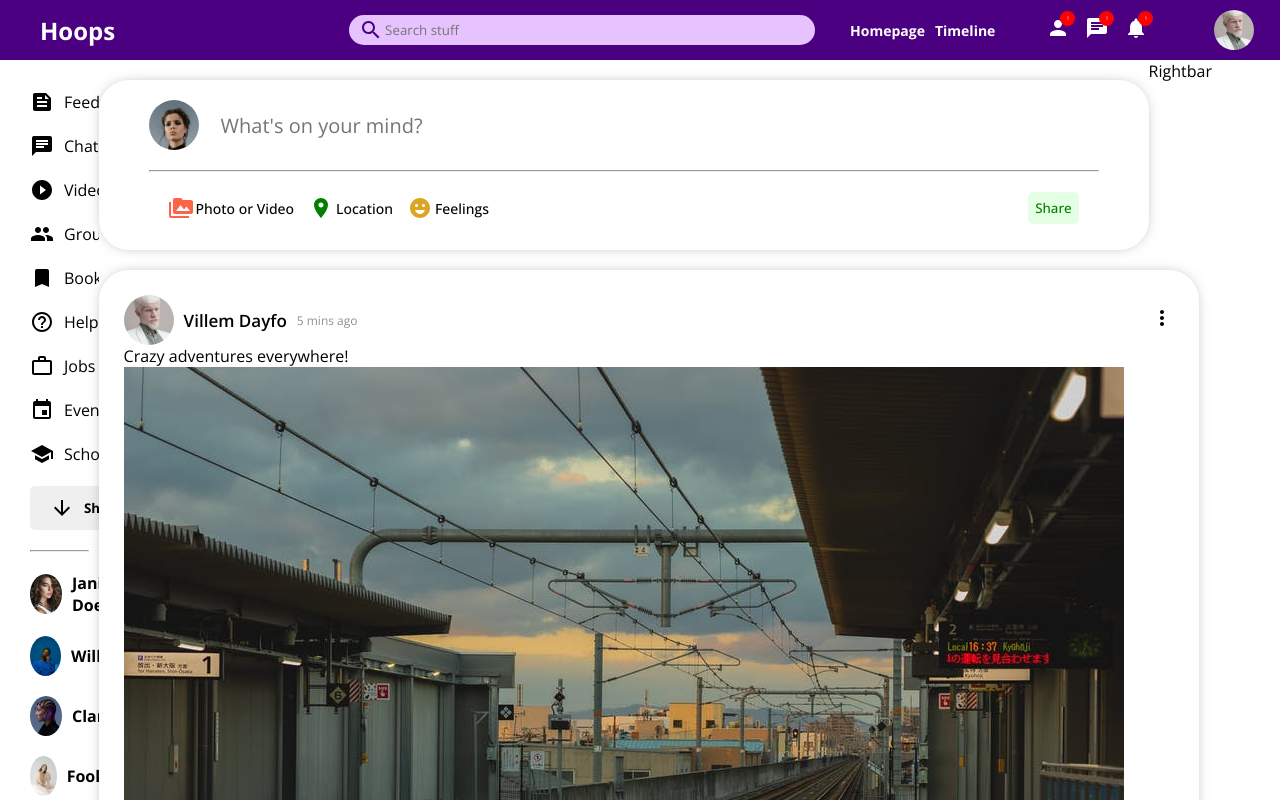
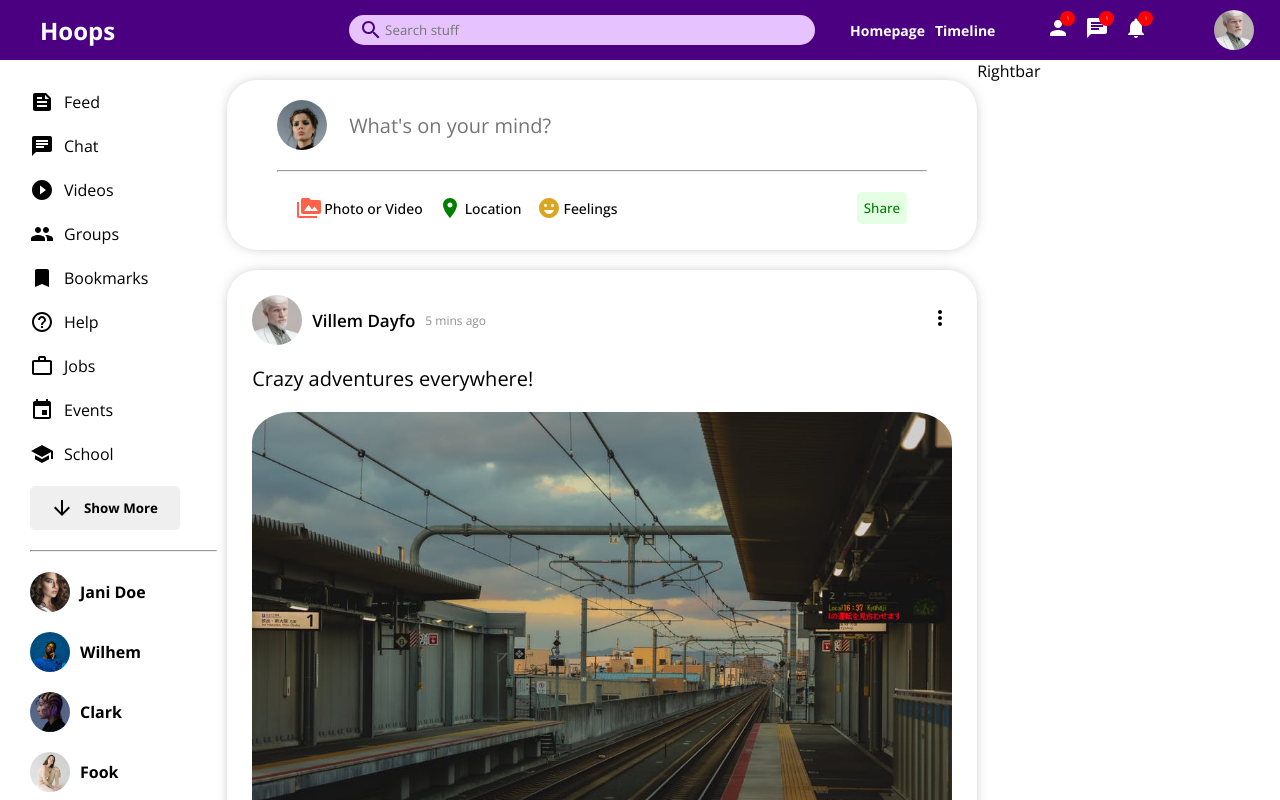
Before and after one commit to saadhzubairi/Social-Media-Application, a React (Create React App) app in the folder client/: page / in a window 1280 px wide. Shown: the top 800 px of the page. Built offline with nearby package versions, Linux system fonts and the light colour scheme.

Commit message:
Post designing

```diff
--- a/client/src/components/post/post.css
+++ b/client/src/components/post/post.css
@@ -1,10 +1,11 @@
 .post {
     margin-top: 20px;
-    width: 100%;
+    margin-bottom: 20px;
     border-radius: 30px;
     -webkit-box-shadow: 0px 0px 16px -8px rgba(0, 0, 0, 0.68);
     box-shadow: 0px 0px 16px -8px rgba(0, 0, 0, 0.68);
     padding: 25px;
+
 }
 
 .postTop{
@@ -35,3 +36,34 @@
     font-size: 12px;
     color: rgb(144, 144, 144);
 }
+
+.postCentre{
+    display: flex;
+    flex-direction: column;
+}
+
+.postImage{
+    width: 700px;
+    height: inherit;
+    border-radius: 40px;
+    padding: 10px 0;
+}
+
+.postText{
+    font-size: 20px;
+    padding-bottom: 10px;
+    padding-top: 20px;
+}
+
+.postBottom{
+    display: flex
+}
+
+.postBottomLeft{
+    padding-left: 20px;
+
+}
+
+.postBottomLeftIcon{
+    width: 30%;
+}
```
